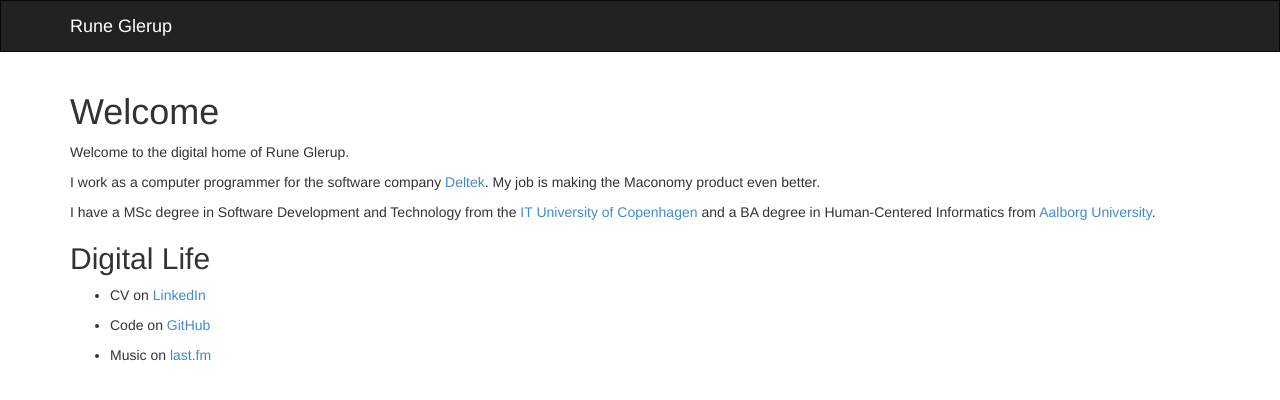
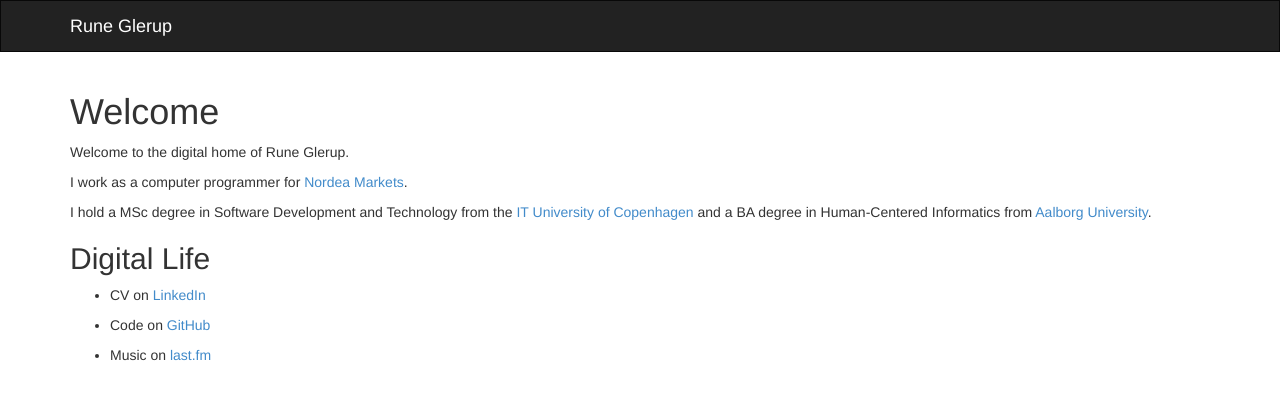
Before and after one commit to glerup/glerup.github.io, a Jekyll site: the page built from index.md, in a window 1280 px wide. Shown: the top 400 px of the page. Built offline with Jekyll 4.4.1, drawn with Linux system fonts in a browser that asks for light colours.

Commit message:
Update job.

```diff
--- a/index.md
+++ b/index.md
@@ -5,10 +5,9 @@ layout: page
 
 Welcome to the digital home of Rune Glerup.
 
-I work as a computer programmer for the software company [Deltek](http://www.deltek.com).
-My job is making the Maconomy product even better.
+I work as a computer programmer for [Nordea Markets](http://www.nordeamarkets.com).
 
-I have a MSc degree in Software Development and Technology from the [IT University of
+I hold a MSc degree in Software Development and Technology from the [IT University of
 Copenhagen](http://www.itu.dk) and a BA degree in Human-Centered Informatics from [Aalborg
 University](http://www.aau.dk).
 
```
